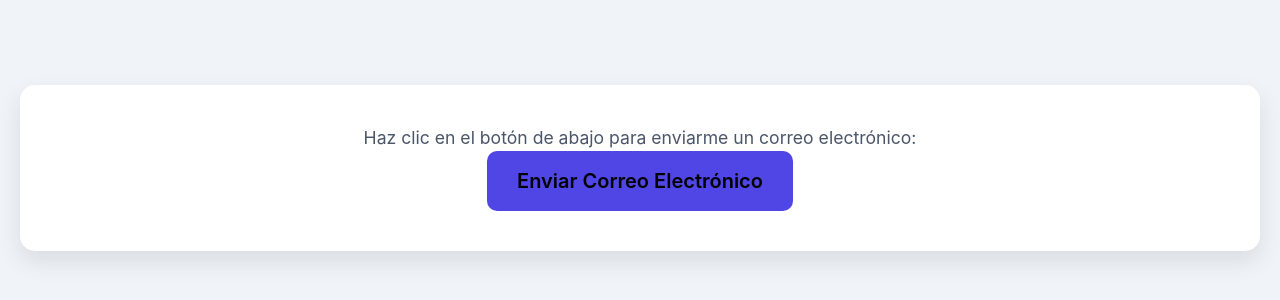
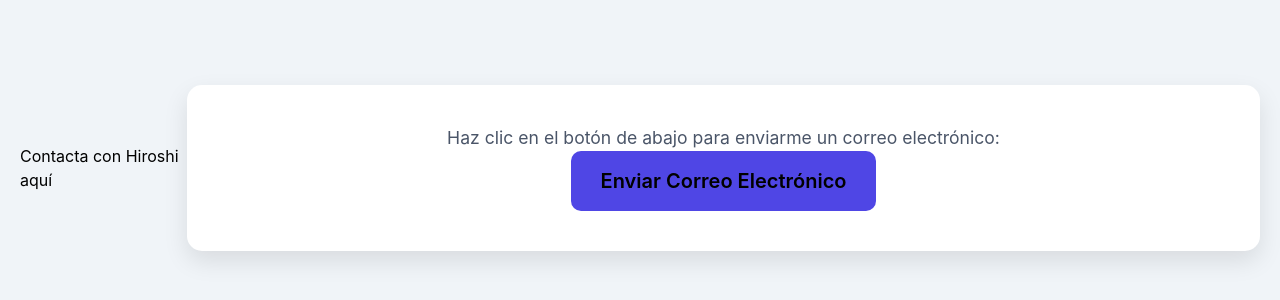
Before and after one commit to alejandroroblox/contacthiroshi, a plain HTML site: page index.html in a window 1280 px wide. Shown: the part 232-532 px from the top of the page. Drawn offline with nearby package versions, Linux system fonts and the light colour scheme.

Commit message:
Update index.html

```diff
--- a/index.html
+++ b/index.html
@@ -49,6 +49,7 @@
     </style>
 </head>
 <body>
+    <h1>Contacta con Hiroshi aquí</h1>
     <div class="container">
         <p>Haz clic en el botón de abajo para enviarme un correo electrónico:</p>
         <!--
```
